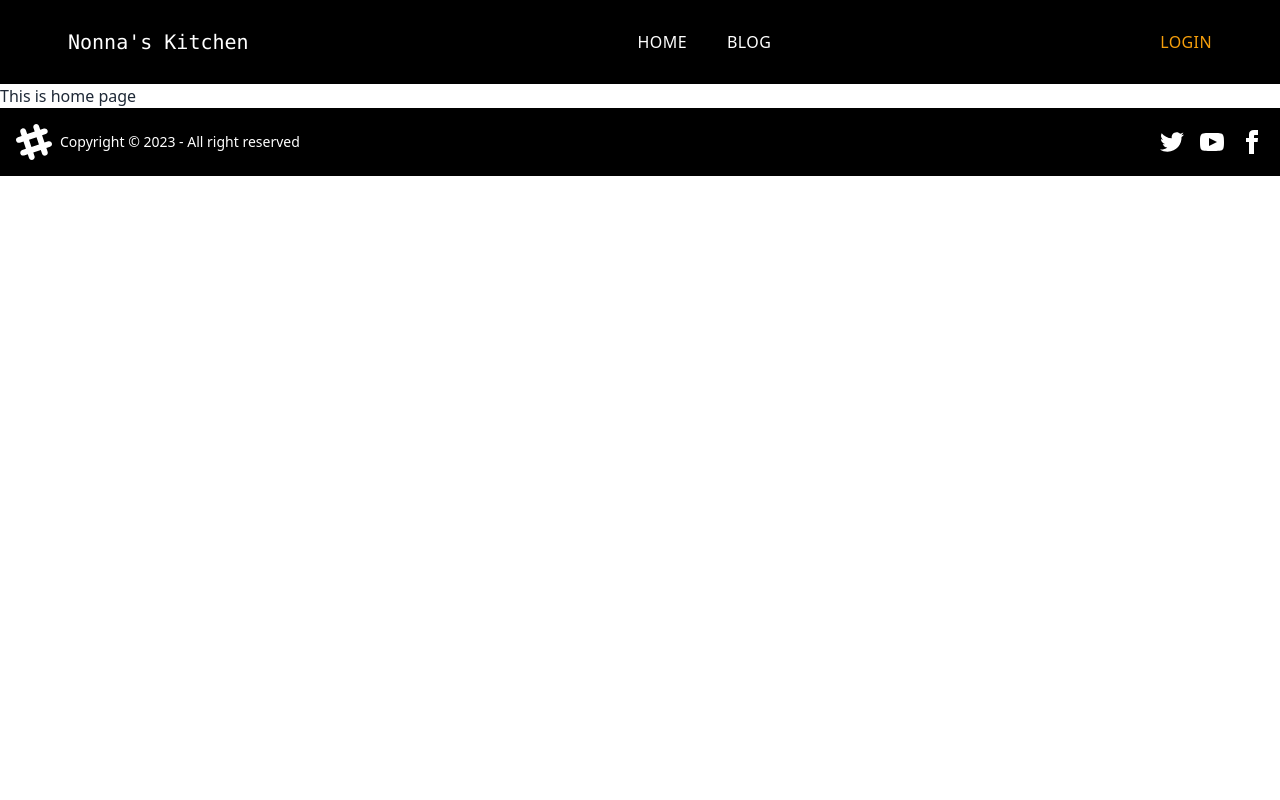
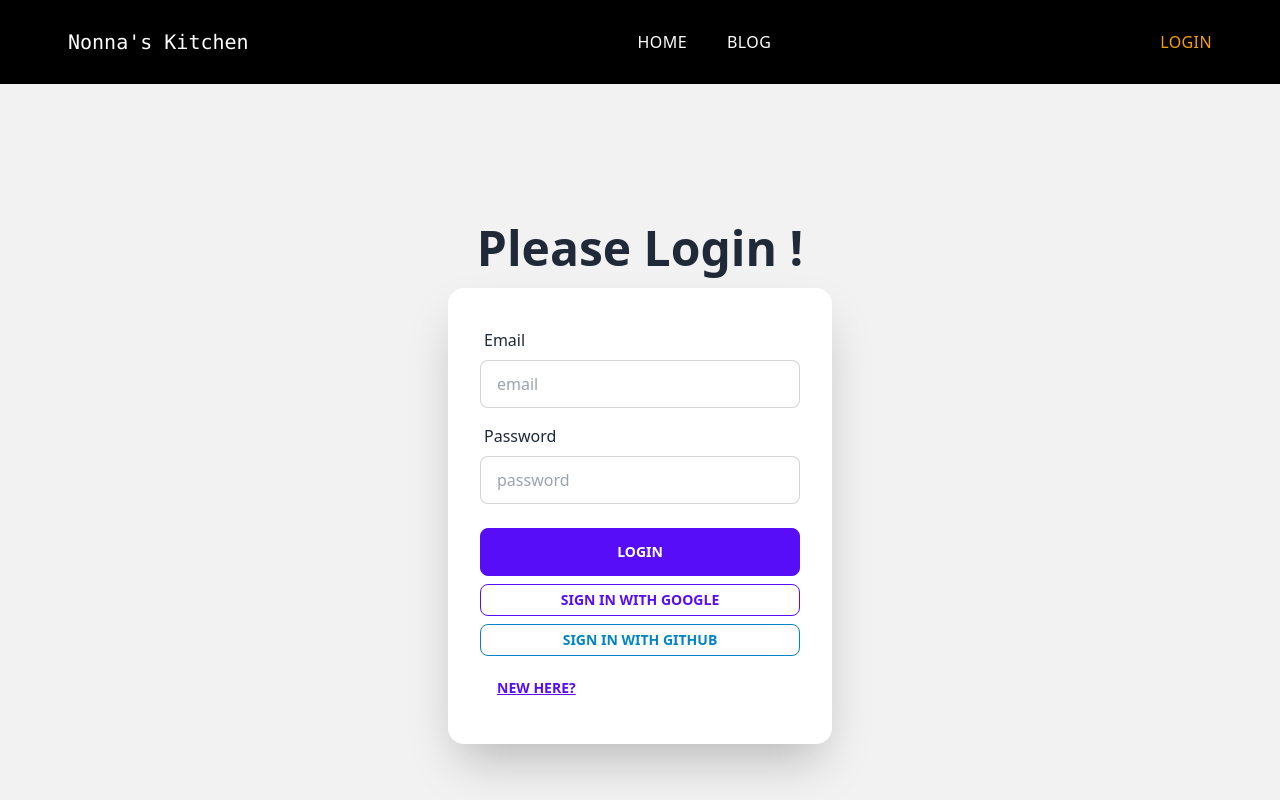
Before and after one commit to Soikat07/Chef-Recipe-Client, a React (Vite) app: page /login in a window 1280 px wide. Shown: the top 800 px of the page. Built offline with nearby package versions, Linux system fonts and the light colour scheme.

Commit message:
form section add

```diff
--- a/src/layouts/MainLayOut/MainLayOut.jsx
+++ b/src/layouts/MainLayOut/MainLayOut.jsx
@@ -2,12 +2,13 @@ import React from 'react';
 import Home from '../../pages/Home/Home';
 import Header from '../../pages/Shared/Header/Header';
 import Footer from '../../pages/Shared/Footer/Footer';
+import { Outlet } from 'react-router-dom';
 
 const MainLayOut = () => {
   return (
     <div>
       <Header></Header>
-      <Home></Home>
+      <Outlet></Outlet>
       <Footer></Footer>
     </div>
   );
--- a/src/pages/Login/Login/Login.jsx
+++ b/src/pages/Login/Login/Login.jsx
@@ -1,9 +1,60 @@
 import React from 'react';
+import { Link } from 'react-router-dom';
 
 const Login = () => {
   return (
-    <div>
-      <h1>This is login page</h1>
+    <div className="hero min-h-screen bg-base-200">
+      <div className="hero-content flex-col">
+        <div className="text-center">
+          <h1 className="text-5xl font-bold">Please Login !</h1>
+        </div>
+        <div className="card flex-shrink-0 w-full max-w-sm shadow-2xl bg-base-100">
+          <form className="card-body">
+            <div className="form-control">
+              <label className="label">
+                <span className="label-text text-base">Email</span>
+              </label>
+              <input
+                type="email"
+                name="email"
+                placeholder="email"
+                className="input input-bordered"
+                required
+              />
+            </div>
+            <div className="form-control">
+              <label className="label">
+                <span className="label-text text-base">Password</span>
+              </label>
+              <input
+                type="password"
+                name="password"
+                placeholder="password"
+                className="input input-bordered"
+                required
+              />
+            </div>
+            <div className="form-control mt-4">
+              <button className="btn btn-primary">Login</button>
+            </div>
+            <div className="text-center space-y-2">
+              <button
+                className="btn btn-sm btn-outline btn-wide w-full text-primary"
+              >
+                Sign In With Google
+              </button>
+              <button
+                className="btn btn-sm btn-outline btn-wide w-full text-sky-600"
+              >
+                Sign In With GitHub
+              </button>
+            </div>
+            <Link to="/registration">
+              <button className="btn btn-link">New Here?</button>
+            </Link>
+          </form>
+        </div>
+      </div>
     </div>
   );
 };
--- a/src/pages/Login/Registration/Registration.jsx
+++ b/src/pages/Login/Registration/Registration.jsx
@@ -1,9 +1,74 @@
 import React from 'react';
+import { Link } from 'react-router-dom';
 
 const Registration = () => {
   return (
-    <div>
-      <h1>This is registration page</h1>
+    <div className="hero min-h-screen bg-base-200">
+      <div className="hero-content flex-col">
+        <div className="text-center">
+          <h1 className="text-5xl font-bold">Please Register !</h1>
+        </div>
+        <div className="card flex-shrink-0 w-full max-w-sm shadow-2xl bg-base-100">
+          <form className="card-body">
+            <div className="form-control">
+              <label className="label">
+                <span className="label-text text-base">Name</span>
+              </label>
+              <input
+                type="text"
+                name="name"
+                placeholder="Name"
+                className="input input-bordered"
+                required
+              />
+            </div>
+            <div className="form-control">
+              <label className="label">
+                <span className="label-text text-base">Photo URL</span>
+              </label>
+              <input
+                type="text"
+                name="photo"
+                placeholder="Photo"
+                className="input input-bordered"
+                required
+              />
+            </div>
+            <div className="form-control">
+              <label className="label">
+                <span className="label-text text-base">Email</span>
+              </label>
+              <input
+                type="email"
+                name="email"
+                placeholder="email"
+                className="input input-bordered"
+                required
+              />
+            </div>
+            <div className="form-control">
+              <label className="label">
+                <span className="label-text text-base">Password</span>
+              </label>
+              <input
+                type="password"
+                name="password"
+                placeholder="password"
+                className="input input-bordered"
+                required
+              />
+              <label className="label">
+                <Link to="/login" className="label-text-alt link link-hover">
+                  Already have an account?
+                </Link>
+              </label>
+            </div>
+            <div className="form-control mt-2">
+              <button className="btn btn-primary">Register</button>
+            </div>
+          </form>
+        </div>
+      </div>
     </div>
   );
 };
```
